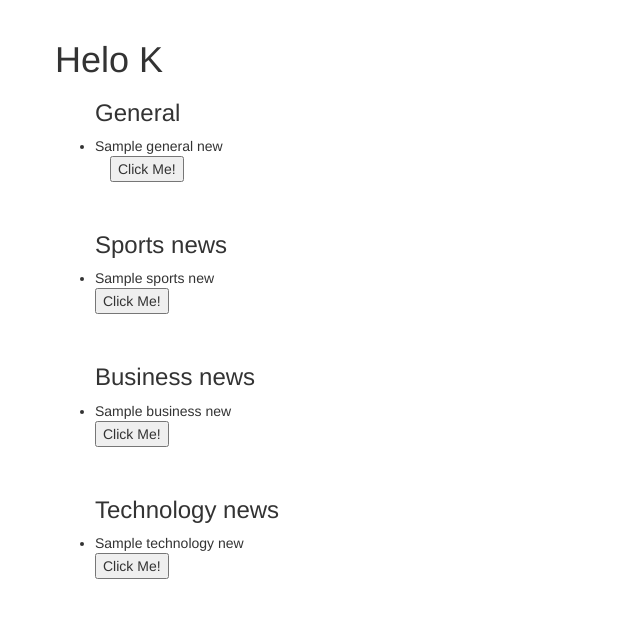
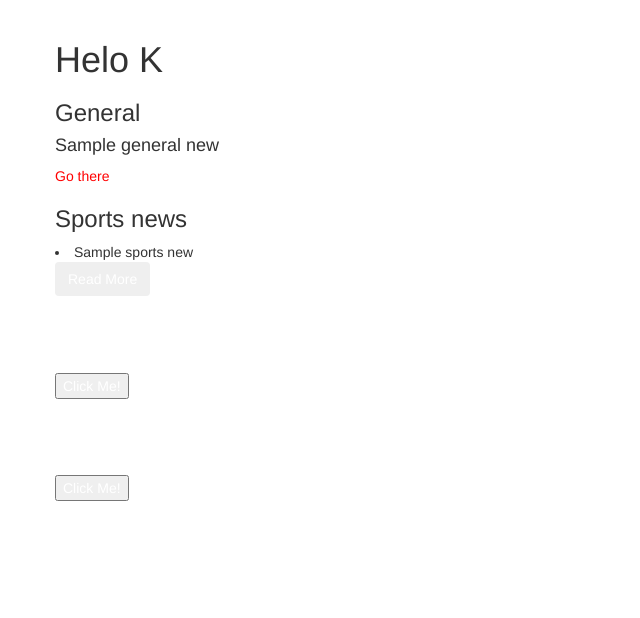
Before and after one commit to Kraft-Owaka/NewsHightlights, a Python web app: template app/templates/index.html in a window 1280 px wide. Shown: the part 52-670 px from the top of the page, without its empty margins (0-640 px from the left). Run offline with Jinja, Linux system fonts and the light colour scheme; the template is opened without the code that fills it: most values are stand-ins (such as "Sample title", 1, 10 or a date in 2020); some libraries are stand-ins or nearby versions.

Commit message:
made changes into the html deleted the button

```diff
--- a/app/model.py
+++ b/app/model.py
@@ -3,15 +3,15 @@ class Source:
     Source class to define Source Objects
     '''
 
-    def __init__(self,id,name,description,url,category,language,country):
-        self.id=id
+    def __init__(self,article_id,name,description,url,category,language,country,urlToImage):
+        self.id=article_id
         self.name=name
         self.description = description
         self.url = url
         self.category=category
         self.language=language
         self.country=country
-
+        self.urlToImage=urlToImage
 class Article:
 
     def __init__(self,id,author,title,description,url,image,date):
--- a/app/templates/article.html
+++ b/app/templates/article.html
@@ -6,7 +6,7 @@
     <h2 class="top" > Headline</h2>
 
     <div class="row">
-        {% from article in article %}
+        {% for article in articles %}
 
         <div class="col-md-4" id="articlecard">
             <div class="panel panel-default" id="cardcontent">
--- a/app/templates/index.html
+++ b/app/templates/index.html
@@ -10,42 +10,48 @@
         <div class="col-6-md">
 
            <h1>Helo K</h1>
-            <ul>
+
                 <h3>General</h3>
                 {% for general_news in general %}
-                <li>{{ general_news.name}}</li>
-                <div class="container">
-                <button type="button">Click Me!</button>
 
-                </div>
-            {% endfor %}
-            </ul><br>
 
-            <ul>
+                    <h4 class="h4 mb-4">{{general_news.name}}</h4>
+                    <a href="/article/{{general_news.id}}" target="_blank" style="color: red;">
+                        Go there  </a>
+
+
+                {% endfor %}
+
+
+
                 <!---sports news-->
                 <h3> Sports news</h3>
                 {% for sports_news in sports %}
                 <li>{{  sports_news.name}}</li>
-                <button type="button">Click Me!</button>
+
+                <a href="{{sports_news.url}}" target="_blank" style="color: #fff;">
+                    <button  class="btn">Read More <i
+                            class="fas fa-link"></i>
+                    </button>
             {% endfor %}
-            </ul><br>
+            <br>
 
-            <ul>
+
                 <h3> Business news</h3>
                 {% for business_news in business %}
                 <li>{{  business_news.name}}</li>
                 <button type="button">Click Me!</button>
             {% endfor %}
-            </ul><br>
+            <br>
 
-            <ul>
+
                 <!---Technology news--->
                 <h3> Technology news</h3>
                 {% for technology_news in technology %}
                 <li>{{  technology_news.name}}</li>
                 <button type="button">Click Me!</button>
             {% endfor %}
-            </ul><br>
+            <br>
             {% endblock %}
         </div>
     </div>
```
Also changed, not shown: app/main/views.py (+6 -5 lines), app/request.py (+5 -4 lines).
